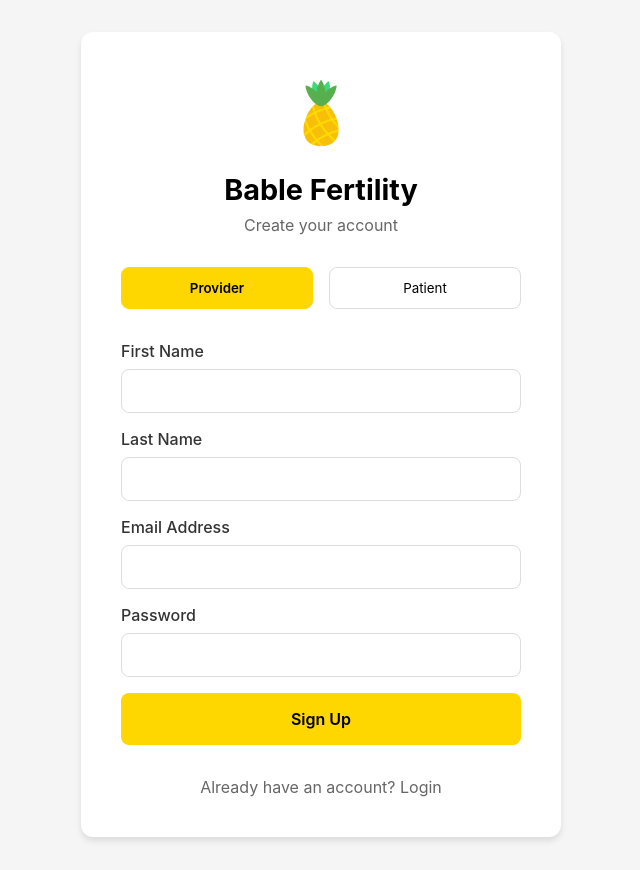
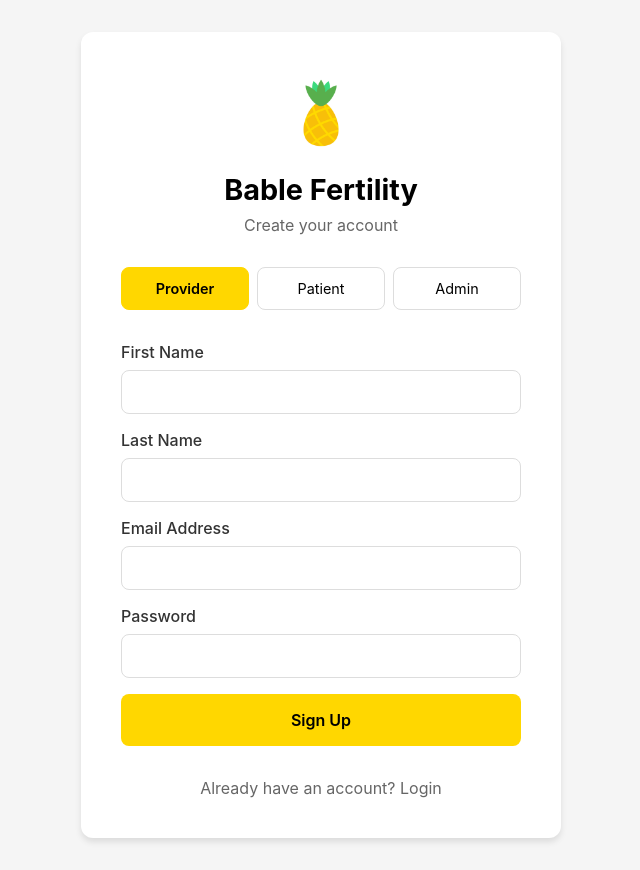
Before and after one commit to aptaheri/bablefertility, a React (Create React App) app: page /signup in a window 1280 px wide. Shown: the whole page, without its empty margins (319-959 px from the left). Built offline with nearby package versions, Linux system fonts and the light colour scheme; no server answers.

Commit message:
adding settings v2

```diff
--- a/src/components/auth/Auth.module.css
+++ b/src/components/auth/Auth.module.css
@@ -116,18 +116,21 @@
 
 .userTypeSelector {
   display: flex;
-  gap: 1rem;
+  gap: 0.5rem;
   margin-bottom: 1rem;
+  flex-wrap: wrap;
 }
 
 .typeButton {
   flex: 1;
+  min-width: 100px;
   padding: 0.75rem;
   border: 1px solid #ddd;
   border-radius: 8px;
   background: white;
   cursor: pointer;
   transition: all 0.2s;
+  font-size: 0.9rem;
 }
 
 .typeButton.active {
--- a/src/components/auth/Signup.tsx
+++ b/src/components/auth/Signup.tsx
@@ -10,7 +10,7 @@ export default function Signup() {
   const [lastName, setLastName] = useState('');
   const [email, setEmail] = useState('');
   const [password, setPassword] = useState('');
-  const [userType, setUserType] = useState<'patient' | 'provider'>('provider');
+  const [userType, setUserType] = useState<'patient' | 'provider' | 'admin'>('provider');
   const [error, setError] = useState('');
   const [loading, setLoading] = useState(false);
   const navigate = useNavigate();
@@ -32,7 +32,7 @@ export default function Signup() {
         email,
         firstName,
         lastName,
-        role: userType === 'patient' ? 'PATIENT' : 'NURSE',
+        role: userType === 'patient' ? 'PATIENT' : userType === 'provider' ? 'NURSE' : 'ADMIN',
         createdAt: new Date().toISOString(),
         updatedAt: new Date().toISOString()
       };
@@ -41,7 +41,7 @@ export default function Signup() {
       const db = getFirestore();
       await setDoc(doc(db, 'users', userCredential.user.uid), userData);
 
-      navigate('/dashboard');
+      navigate('/provider/patients');
     } catch (err) {
       setError('Failed to create an account');
       console.error(err);
@@ -74,6 +74,13 @@ export default function Signup() {
             onClick={() => setUserType('patient')}
           >
             Patient
+          </button>
+          <button
+            type="button"
+            className={`${styles.typeButton} ${userType === 'admin' ? styles.active : ''}`}
+            onClick={() => setUserType('admin')}
+          >
+            Admin
           </button>
         </div>
 
--- a/src/components/provider/Settings.tsx
+++ b/src/components/provider/Settings.tsx
@@ -123,7 +123,7 @@ const Settings = () => {
       if (!currentUser) return;
 
       try {
-        const response = await fetch('https://bable-be-300594224442.us-central1.run.app/api/users/providers', {
+        const response = await fetch('https://bable-be-300594224442.us-central1.run.app/api/providers/all', {
           headers: {
             'Authorization': `Bearer ${await currentUser.getIdToken()}`,
           },
--- a/src/contexts/AuthContext.tsx
+++ b/src/contexts/AuthContext.tsx
@@ -9,7 +9,7 @@ import {
 } from 'firebase/auth';
 import { auth } from '../firebase';
 
-type UserType = 'patient' | 'provider';
+type UserType = 'patient' | 'provider' | 'admin';
 
 interface AuthContextType {
   currentUser: User | null;
```
